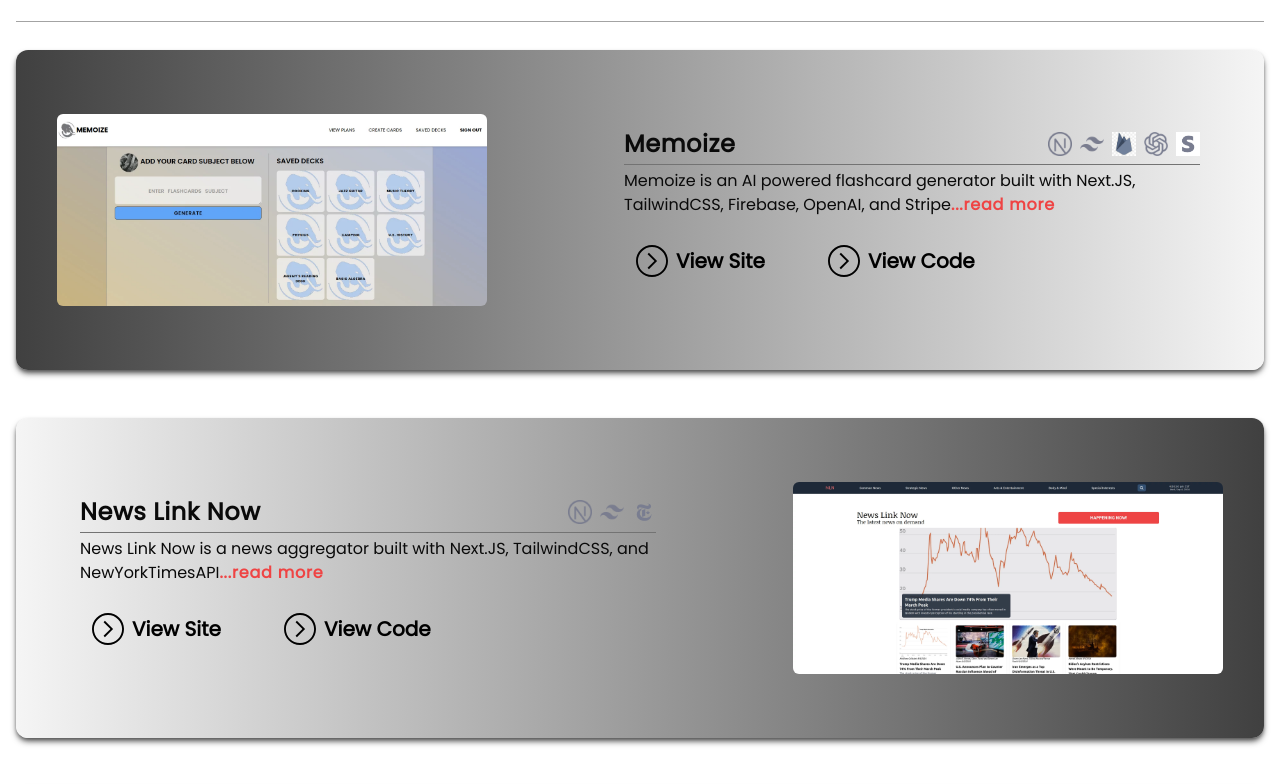
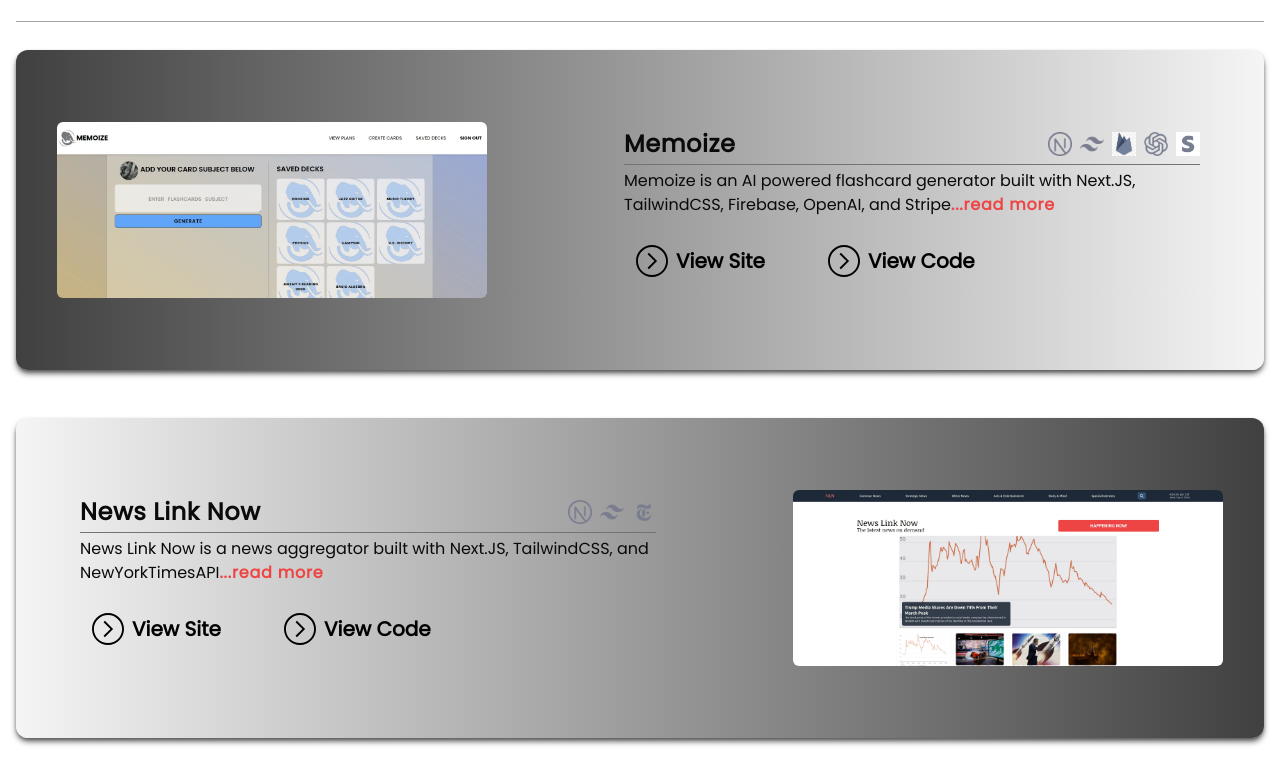
Before and after one commit to wlowrimore/fall-2024-pf, a Next.js app: page / in a window 1280 px wide. Shown: the part 1952-2736 px from the top of the page. Built offline with nearby package versions, Linux system fonts and the light colour scheme; no server answers.

Commit message:
reduces max-h of the small project-images

```diff
--- a/src/app/components/project-components/ProjectImage.tsx
+++ b/src/app/components/project-components/ProjectImage.tsx
@@ -26,7 +26,7 @@
             width={500}
             height={500}
             onClick={handleShowLargeImage.bind(null, project.id)}
-            className="rounded-md sm:w-full max-h-[12rem] object-cover object-top overflow-hidden hover:opacity-80 hover:border border-[#F8B648] transition-all ease-in-out durattion-300"
+            className="rounded-md sm:w-full max-h-[11rem] object-cover object-top overflow-hidden hover:opacity-80 hover:border border-[#F8B648] transition-all ease-in-out durattion-300"
           />
         </div>
       </div>
```
